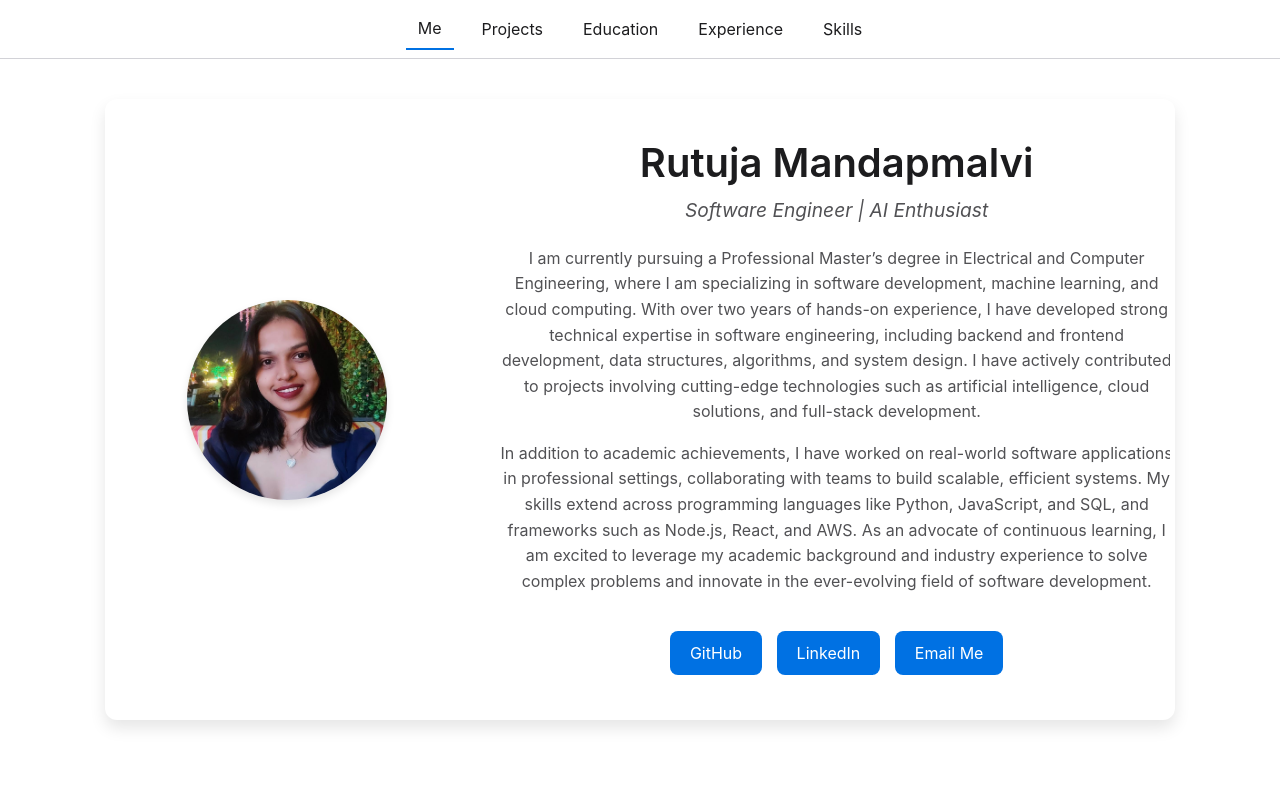
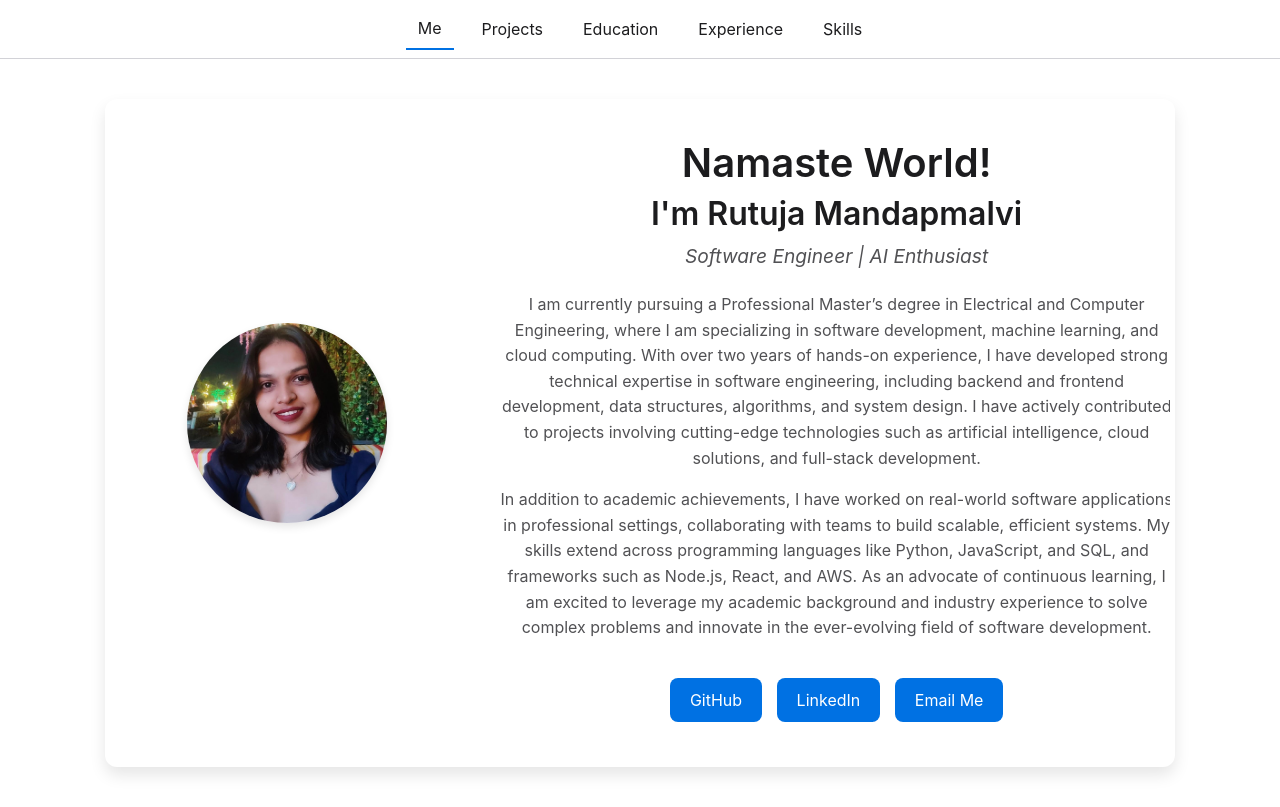
Before and after one commit to 1234567890925/info, a plain HTML site: page index.html in a window 1280 px wide. Drawn offline with nearby package versions, Linux system fonts and the light colour scheme.

Commit message:
greeting update

```diff
--- a/index.html
+++ b/index.html
@@ -37,7 +37,8 @@
                             <img src="images/portfolio.jpeg" alt="Rutuja Mandapmalvi" class="profile-img">
                         </div>
                         <div class="col-md-8">
-                            <h1>Rutuja Mandapmalvi</h1>
+                            <h1>Namaste World! </h1>
+                            <h2>I'm Rutuja Mandapmalvi</h2>
                             <p class="designation">Software Engineer | AI Enthusiast</p>
                             <p>I am currently pursuing a Professional Master’s degree in Electrical and Computer Engineering, where I am specializing in software development, machine learning, and cloud computing. With over two years of hands-on experience, I have developed strong technical expertise in software engineering, including backend and frontend development, data structures, algorithms, and system design. I have actively contributed to projects involving cutting-edge technologies such as artificial intelligence, cloud solutions, and full-stack development.</p>
                             <p>In addition to academic achievements, I have worked on real-world software applications in professional settings, collaborating with teams to build scalable, efficient systems. My skills extend across programming languages like Python, JavaScript, and SQL, and frameworks such as Node.js, React, and AWS. As an advocate of continuous learning, I am excited to leverage my academic background and industry experience to solve complex problems and innovate in the ever-evolving field of software development.</p>
```
